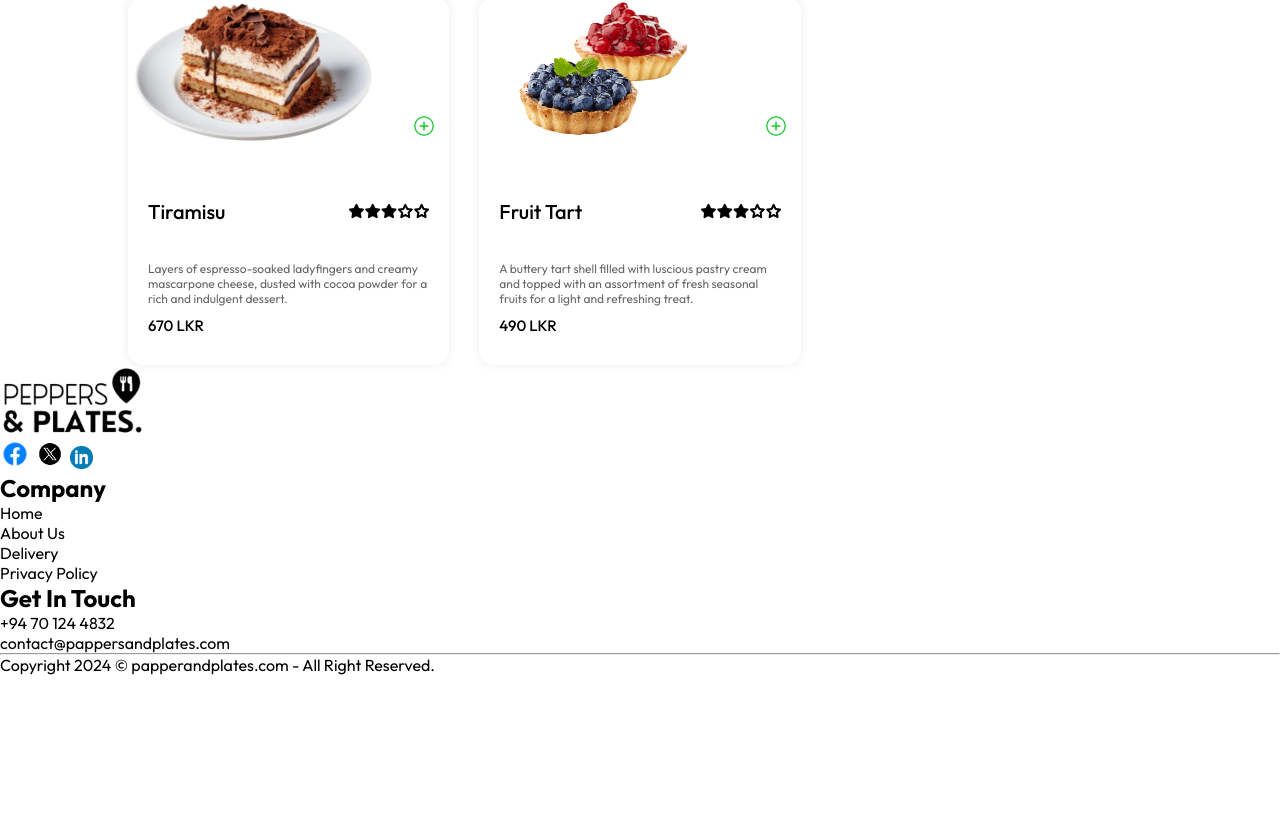
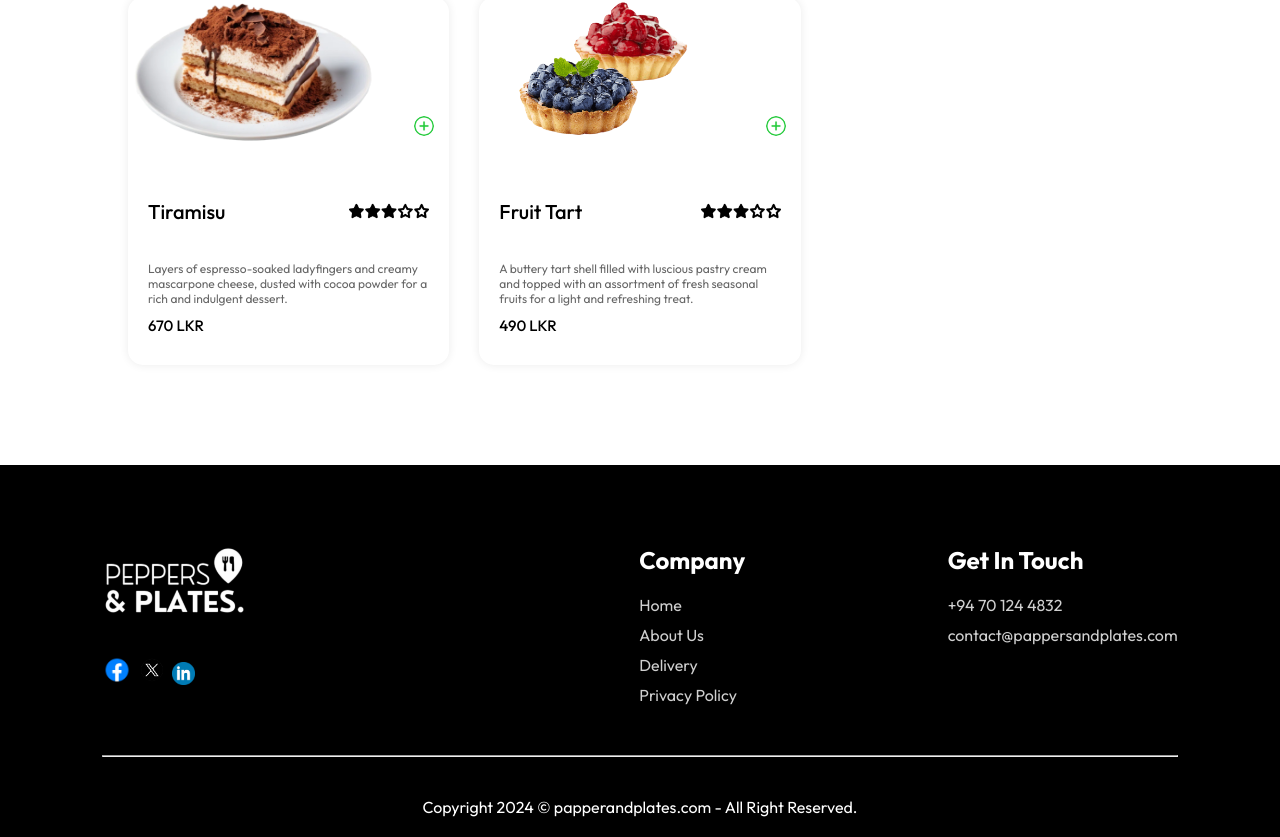
Before and after one commit to Rizz-33/Peppers-and-Plates, a React (Vite) app in the folder frontend/: page / in a window 1280 px wide. Shown: the part 5250-6087 px from the top of the page. Before the commit the page ends 5925 px from the top, so only its background shows below. Built offline with nearby package versions, Linux system fonts and the light colour scheme.

Commit message:
style: Footer

```diff
--- a/frontend/src/assets/assets.js
+++ b/frontend/src/assets/assets.js
@@ -1,6 +1,7 @@
 
 import basket_icon from './basket_icon.png'
 import header_img from './header_img.jpg'
+import logo_white from './logo-white.png'
 import logo from './logo.png'
 import menu_1 from './menu_1.jpg'
 import menu_2 from './menu_2.png'
@@ -62,6 +63,7 @@
 import twitter_icon from './twitter_icon.png'
 
 export const assets = {
+    logo_white,
     logo,
     basket_icon,
     header_img,
--- a/frontend/src/components/footer/Footer.css
+++ b/frontend/src/components/footer/Footer.css
@@ -7,3 +7,40 @@
 .likedin{
     width: 23px;
 }
+.footer{
+    color: white;
+    background-color: black;
+    display: flex;
+    flex-direction: column;
+    align-items: center;
+    gap: 20px;
+    padding: 20px 8vw;
+    padding-top: 80px;
+    margin-top: 100px;
+}
+.footer-content{
+    width: 100%;
+    display: grid;
+    grid-template-columns: 2fr 1fr 1fr;
+    gap: 80px;
+}
+.footer-content-left, .footer-content-right, .footer-content-center {
+    display: flex;
+    flex-direction: column;
+    align-items: start;
+    gap: 20px;
+    color: rgb(207, 207, 207);
+}
+.footer-content-left li, .footer-content-right li, .footer-content-center li {
+    list-style: none;
+    margin-bottom: 10px;
+    cursor: pointer;
+}
+.footer-content-right h2, .footer-content-center h2 {
+    color: white;
+}
+.footer hr{
+    width: 100%;
+    height: 2px;
+    margin: 20px 0px;
+}
--- a/frontend/src/components/footer/Footer.jsx
+++ b/frontend/src/components/footer/Footer.jsx
@@ -7,7 +7,7 @@
         <div className='footer' id='footer'>
             <div className="footer-content">
                 <div className="footer-content-left">
-                    <img src={assets.logo} alt="" className='logo'/>
+                    <img src={assets.logo_white} alt="" className='logo'/>
                     <p></p>
                     <div className="footer-social-icons">
                         <img src={assets.facebook_icon} alt="" className='facebook'/>
```
Also changed, not shown: frontend/src/assets/logo-white.png (added).
